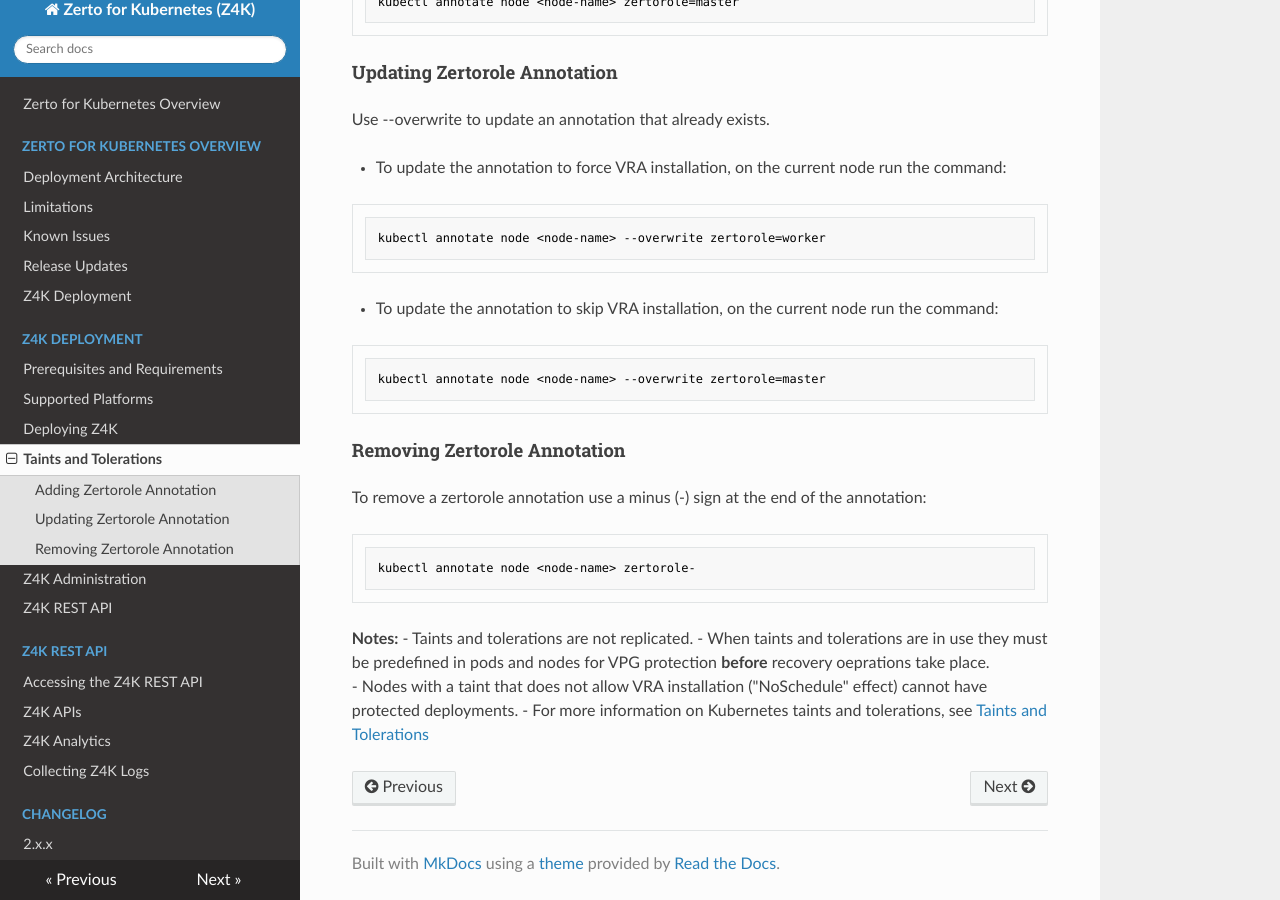
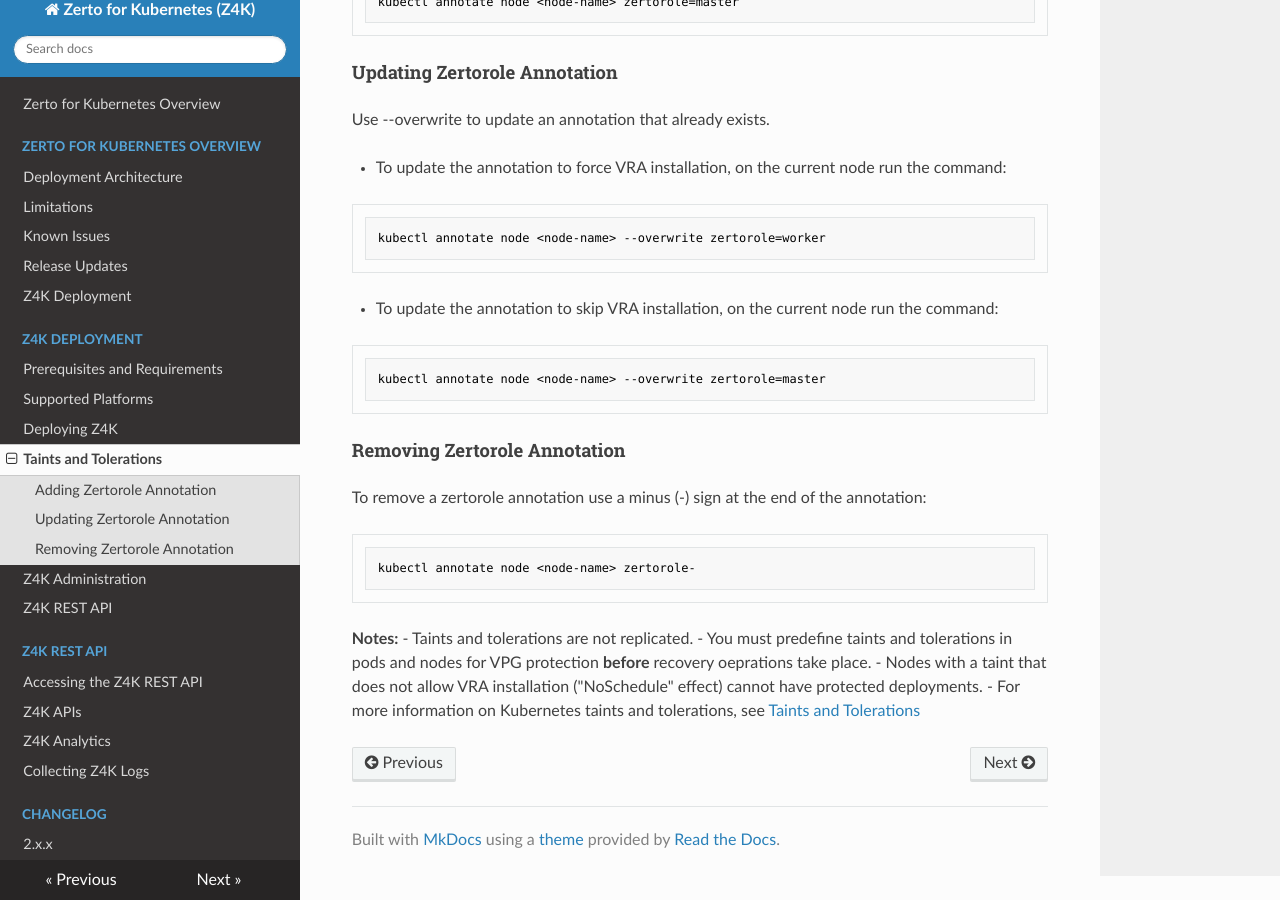
Before and after one commit to ZertoPublic/Z4K, an MkDocs documentation site: the page built from docs/TaintsandTolerations.md, in a window 1280 px wide and 900 px high, scrolled down 525 px. Built offline with MkDocs 1.6.1, drawn with Linux system fonts in a browser that asks for light colours.

Commit message:
Update TaintsandTolerations.md

```diff
--- a/docs/TaintsandTolerations.md
+++ b/docs/TaintsandTolerations.md
@@ -44,6 +44,6 @@
 
 **Notes:**
 - Taints and tolerations are not replicated.
-- When taints and tolerations are in use they must be predefined in pods and nodes for VPG protection **before** recovery oeprations take place.
+- You must predefine taints and tolerations in pods and nodes for VPG protection **before** recovery oeprations take place.
 - Nodes with a taint that does not allow VRA installation ("NoSchedule" effect) cannot have protected deployments.
 - For more information on Kubernetes taints and tolerations, see [Taints and Tolerations](https://kubernetes.io/docs/concepts/scheduling-eviction/taint-and-toleration/)
```
